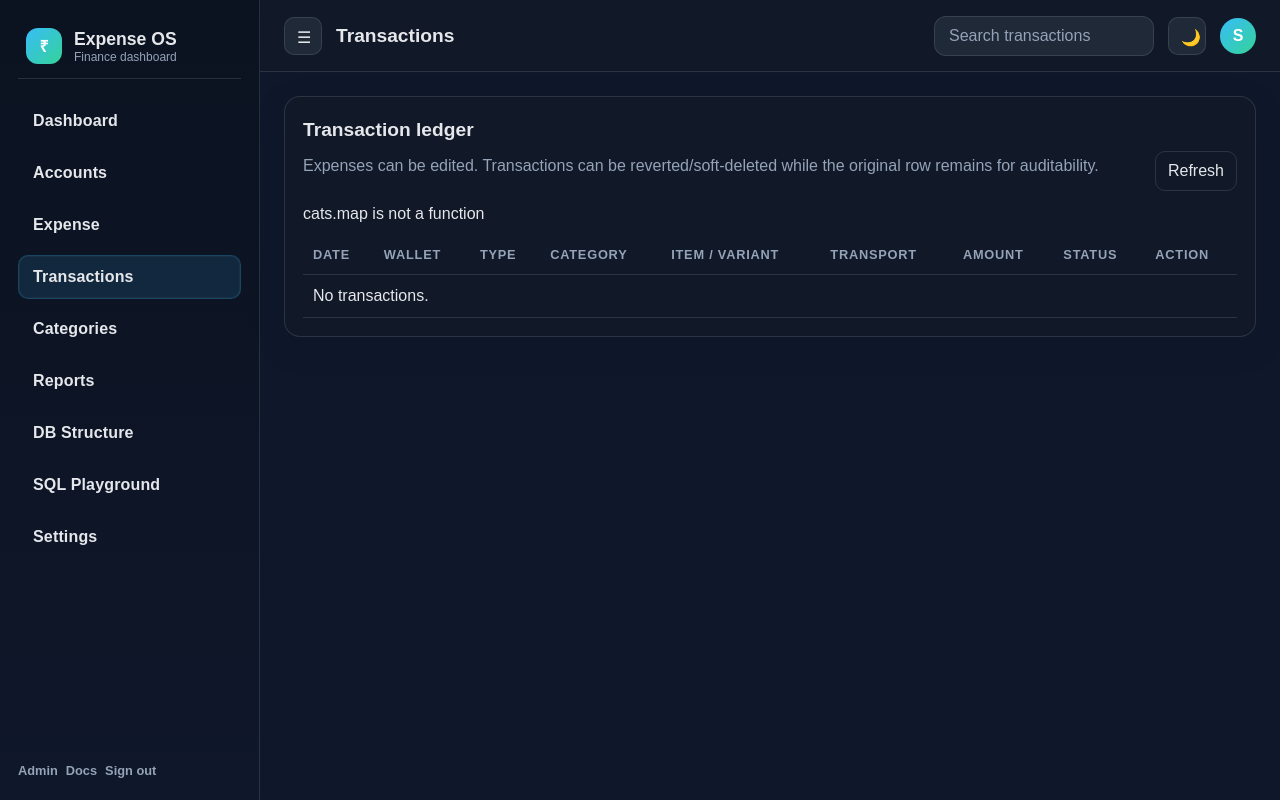
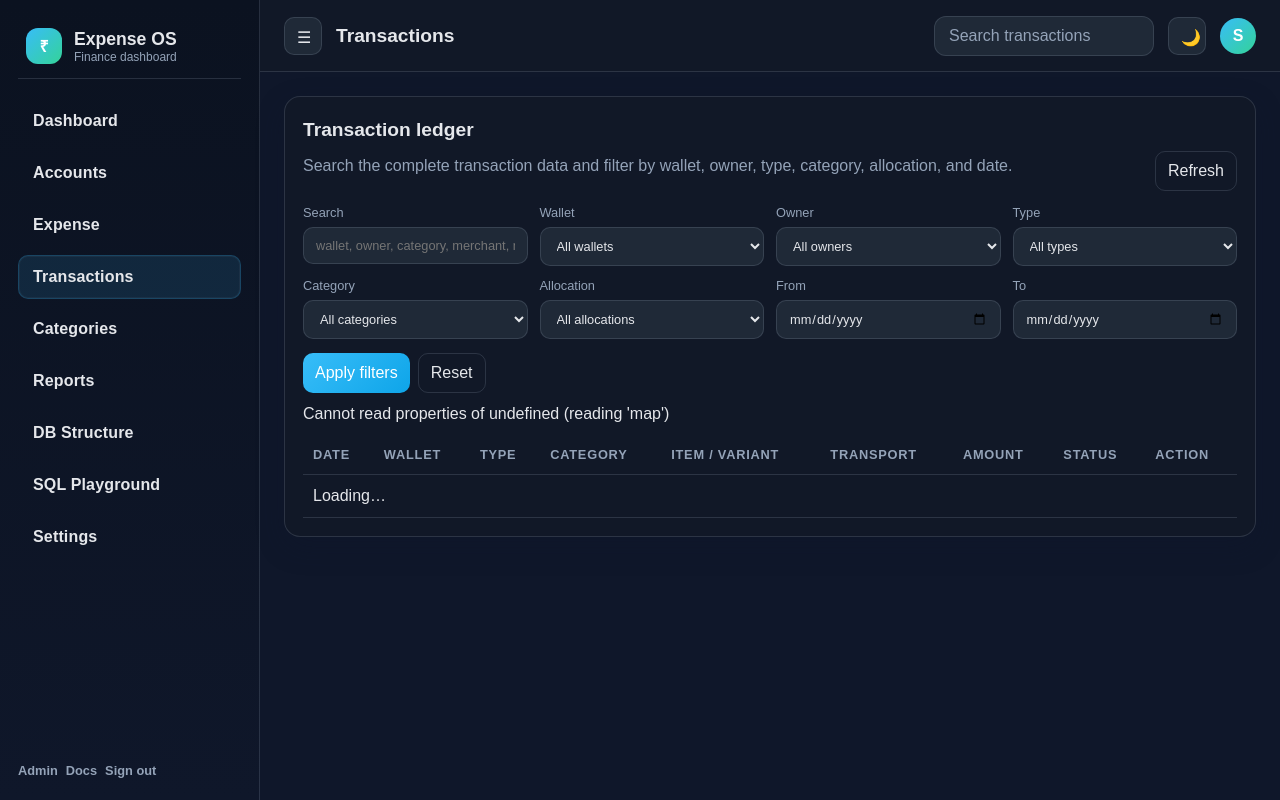
Before and after one commit to RBSIVAKALISANKARAN/pg_expense, a Django app: page /api/transactions/page/ in a window 1280 px wide. Run offline with Django 5.2, Linux system fonts and the light colour scheme; the visitor is signed in with stand-in values (Sample User, id 1); data comes from the database, SQL or seed files in the repository; data that the repository does not hold is empty.

Commit message:
Phase 4: add transaction search and filters UI

```diff
--- a/pg_expense/templates/transactions_enhanced.html
+++ b/pg_expense/templates/transactions_enhanced.html
@@ -3,7 +3,18 @@
 {% block page_title %}Transactions{% endblock %}
 {% block content %}
 <div class="card">
-  <div class="section-heading-row"><div><h3 class="section-title">Transaction ledger</h3><p class="muted">Expenses can be edited. Transactions can be reverted/soft-deleted while the original row remains for auditability.</p></div><button id="refresh-transactions" class="secondary" type="button">Refresh</button></div>
+  <div class="section-heading-row"><div><h3 class="section-title">Transaction ledger</h3><p class="muted">Search the complete transaction data and filter by wallet, owner, type, category, allocation, and date.</p></div><button id="refresh-transactions" class="secondary" type="button">Refresh</button></div>
+  <div class="form-grid" style="margin:14px 0">
+    <label>Search<input id="filter-search" placeholder="wallet, owner, category, merchant, note, item…"></label>
+    <label>Wallet<select id="filter-account"><option value="">All wallets</option></select></label>
+    <label>Owner<select id="filter-owner"><option value="">All owners</option></select></label>
+    <label>Type<select id="filter-type"><option value="">All types</option></select></label>
+    <label>Category<select id="filter-category"><option value="">All categories</option></select></label>
+    <label>Allocation<select id="filter-allocation"><option value="">All allocations</option></select></label>
+    <label>From<input id="filter-from" type="date"></label>
+    <label>To<input id="filter-to" type="date"></label>
+  </div>
+  <div style="display:flex;gap:8px;margin-bottom:12px"><button id="apply-filters" class="primary" type="button">Apply filters</button><button id="reset-filters" class="secondary" type="button">Reset</button></div>
   <div id="ledger-message" class="muted" role="status" aria-live="polite">Loading transactions…</div>
   <div class="table-wrap"><table class="data-table"><thead><tr><th>Date</th><th>Wallet</th><th>Type</th><th>Category</th><th>Item / Variant</th><th>Transport</th><th>Amount</th><th>Status</th><th>Action</th></tr></thead><tbody id="body"><tr><td colspan="9">Loading…</td></tr></tbody></table></div>
 </div>
@@ -13,18 +24,19 @@
 <script>
 let rows=[],cats=[],subs=[],items=[];
 const $=id=>document.getElementById(id),csrf=()=>document.cookie.match(/csrftoken=([^;]+)/)?.[1]||'',money=v=>new Intl.NumberFormat('en-IN',{style:'currency',currency:'INR'}).format(Number(v||0)),date=v=>new Date(v).toLocaleString('en-IN');
-async function get(u){const r=await fetch(u);let d={};try{d=await r.json();}catch(_){ }if(!r.ok)throw Error(d.detail||'Request failed');return d;}
+async function get(u){const r=await fetch(u,{credentials:'same-origin'});let d={};try{d=await r.json();}catch(_){ }if(!r.ok)throw Error(d.detail||'Request failed');return d;}
 function message(text,error=false){$('ledger-message').textContent=text;$('ledger-message').className=error?'error':'muted';}
-async function load(){const refresh=$('refresh-transactions');refresh.disabled=true;refresh.textContent='Loading…';message('Loading transactions…');try{[rows,cats,subs,items]=await Promise.all([get('/api/transactions/all/'),get('/api/categories/'),get('/api/subcategories/'),get('/api/items/')]);render();$('edit-category').innerHTML='<option value="">Uncategorized</option>'+cats.map(c=>`<option value="${escapeHtml(c.id)}">${escapeHtml(c.name)}</option>`).join('');message(rows.length?`${rows.length} transaction(s) loaded.`:'No transactions recorded yet.');}catch(e){rows=[];render();message(e.message||'Unable to load transactions.',true);}finally{refresh.disabled=false;refresh.textContent='Refresh';}}
+function query(){const p=new URLSearchParams();[['search','filter-search'],['account','filter-account'],['owner','filter-owner'],['type','filter-type'],['category','filter-category'],['allocation','filter-allocation'],['date_from','filter-from'],['date_to','filter-to']].forEach(([k,id])=>{const v=$(id).value;if(v)p.set(k,v);});return p.toString();}
+function fillSelect(id,items,placeholder){$(id).innerHTML=`<option value="">${placeholder}</option>`+items.map(x=>`<option value="${escapeHtml(x.id??x.value)}">${escapeHtml(x.name??x.label)}</option>`).join('');}
+async function loadOptions(){const d=await get('/api/transactions/filter-options/');fillSelect('filter-account',d.accounts,'All wallets');fillSelect('filter-owner',d.owners,'All owners');fillSelect('filter-type',d.types,'All types');fillSelect('filter-category',d.categories,'All categories');fillSelect('filter-allocation',d.allocations,'All allocations');cats=d.categories;subs=d.subcategories;items=d.items;$('edit-category').innerHTML='<option value="">Uncategorized</option>'+cats.map(c=>`<option value="${escapeHtml(c.id)}">${escapeHtml(c.name)}</option>`).join('');}
+async function load(){const refresh=$('refresh-transactions');refresh.disabled=true;refresh.textContent='Loading…';message('Loading transactions…');try{const d=await get('/api/transactions/all/?'+query());rows=d.results||[];render();message(rows.length?`${rows.length} transaction(s) loaded.`:'No transactions match the current filters.');}catch(e){rows=[];render();message(e.message||'Unable to load transactions.',true);}finally{refresh.disabled=false;refresh.textContent='Refresh';}}
 function render(){$('body').innerHTML=rows.length?rows.map(t=>{const md=t.metadata||{},rev=md.reverted||md.deleted;const tr=(md.transport_from||md.transport_to)?`${escapeHtml(md.transport_from||'?')} → ${escapeHtml(md.transport_to||'?')} (${escapeHtml(md.transport_mode||'')})`:'—';return `<tr><td>${escapeHtml(date(t.occurred_at||t.created_at))}</td><td>${escapeHtml(t.account)}</td><td>${escapeHtml(t.type)}</td><td>${escapeHtml(t.category_name||'—')}</td><td>${escapeHtml(t.item_name||'Custom')}${t.variant?' / '+escapeHtml(t.variant):''}</td><td>${tr}</td><td>${money(t.amount)}</td><td>${escapeHtml(md.deleted?'Deleted':rev?'Reverted':'Active')}</td><td>${!rev&&t.type==='expense'?`<button class="secondary" onclick="editTx('${escapeHtml(t.id)}')">Edit</button> `:''}${!rev?`<button class="secondary" onclick="revertTx('${escapeHtml(t.id)}')">Revert</button> <button class="secondary" onclick="deleteTx('${escapeHtml(t.id)}')">Delete</button>`:''}</td></tr>`}).join(''):'<tr><td colspan="9">No transactions.</td></tr>';}
 function populateEdit(){const c=$('edit-category').value;$('edit-subcategory').innerHTML='<option value="">None</option>'+subs.filter(s=>s.category===c).map(s=>`<option value="${escapeHtml(s.id)}">${escapeHtml(s.name)}</option>`).join('');const s=$('edit-subcategory').value;$('edit-item').innerHTML='<option value="">Custom / Other</option>'+items.filter(i=>s?i.subcategory===s:i.category===c).map(i=>`<option value="${escapeHtml(i.id)}">${escapeHtml(i.name)}</option>`).join('');}
-$('edit-category').onchange=populateEdit;$('edit-subcategory').onchange=populateEdit;$('refresh-transactions').onclick=load;
-async function action(url,method,confirmText){if(!confirm(confirmText))return;try{const r=await fetch(url,{method,headers:{'X-CSRFToken':csrf()}});let d={};try{d=await r.json();}catch(_){ }if(!r.ok)throw Error(d.detail||JSON.stringify(d));await load();}catch(e){message(e.message||'Action failed.',true);}}
-window.revertTx=id=>action('/api/transactions/'+encodeURIComponent(id)+'/revert/','POST','Revert this transaction and restore its balance movement?');
-window.deleteTx=id=>action('/api/transactions/'+encodeURIComponent(id)+'/revert/','DELETE','Soft-delete this transaction? Its audit row will remain and the balance movement will be reverted.');
+$('edit-category').onchange=populateEdit;$('edit-subcategory').onchange=populateEdit;$('refresh-transactions').onclick=load;$('apply-filters').onclick=load;$('reset-filters').onclick=()=>{['filter-search','filter-account','filter-owner','filter-type','filter-category','filter-allocation','filter-from','filter-to'].forEach(id=>$(id).value='');load();};
+async function action(url,method,confirmText){if(!confirm(confirmText))return;try{const r=await fetch(url,{method,headers:{'X-CSRFToken':csrf()},credentials:'same-origin'});let d={};try{d=await r.json();}catch(_){ }if(!r.ok)throw Error(d.detail||JSON.stringify(d));await load();}catch(e){message(e.message||'Action failed.',true);}}
+window.revertTx=id=>action('/api/transactions/'+encodeURIComponent(id)+'/revert/','POST','Revert this transaction and restore its balance movement?');window.deleteTx=id=>action('/api/transactions/'+encodeURIComponent(id)+'/revert/','DELETE','Soft-delete this transaction? Its audit row will remain and the balance movement will be reverted.');
 window.editTx=id=>{const t=rows.find(x=>x.id===id);if(!t)return;const m=t.metadata||{};$('edit-panel').style.display='block';$('edit-id').value=id;$('edit-amount').value=t.amount;$('edit-category').value=t.category||'';populateEdit();$('edit-subcategory').value=t.subcategory||'';populateEdit();$('edit-item').value=t.item||'';$('edit-variant').value=t.variant||'';$('edit-meal').value=t.meal||'';$('edit-from').value=m.transport_from||'';$('edit-to').value=m.transport_to||'';$('edit-mode').value=m.transport_mode||'';$('edit-bus').value=m.bus_type||'';$('edit-payment').value=m.payment_method||'';$('edit-note').value=m.note||'';$('edit-message').textContent='';};
-$('cancel-edit').onclick=()=>{$('edit-panel').style.display='none';};
-$('save-edit').onclick=async()=>{const amount=Number($('edit-amount').value||0);if(amount<=0){$('edit-message').textContent='Amount must be greater than zero.';$('edit-message').className='error';return;}const button=$('save-edit');button.disabled=true;button.textContent='Saving…';$('edit-message').textContent='';try{const id=$('edit-id').value,b={amount:$('edit-amount').value,category:$('edit-category').value||null,subcategory:$('edit-subcategory').value||null,item:$('edit-item').value||null,variant:$('edit-variant').value,meal:$('edit-meal').value,transport_from:$('edit-from').value,transport_to:$('edit-to').value,transport_mode:$('edit-mode').value,bus_type:$('edit-bus').value,payment_method:$('edit-payment').value,note:$('edit-note').value};const r=await fetch('/api/transactions/'+encodeURIComponent(id)+'/edit/',{method:'PATCH',headers:{'Content-Type':'application/json','X-CSRFToken':csrf()},body:JSON.stringify(b)});let d={};try{d=await r.json();}catch(_){ }if(!r.ok)throw Error(d.detail||JSON.stringify(d));$('edit-message').textContent='Saved.';$('edit-message').className='success';$('edit-panel').style.display='none';await load();}catch(e){$('edit-message').textContent=e.message||'Unable to save changes.';$('edit-message').className='error';}finally{button.disabled=false;button.textContent='Save changes';}};
-load();
+$('cancel-edit').onclick=()=>{$('edit-panel').style.display='none';};$('save-edit').onclick=async()=>{const amount=Number($('edit-amount').value||0);if(amount<=0){$('edit-message').textContent='Amount must be greater than zero.';$('edit-message').className='error';return;}const button=$('save-edit');button.disabled=true;button.textContent='Saving…';$('edit-message').textContent='';try{const id=$('edit-id').value,b={amount:$('edit-amount').value,category:$('edit-category').value||null,subcategory:$('edit-subcategory').value||null,item:$('edit-item').value||null,variant:$('edit-variant').value,meal:$('edit-meal').value,transport_from:$('edit-from').value,transport_to:$('edit-to').value,transport_mode:$('edit-mode').value,bus_type:$('edit-bus').value,payment_method:$('edit-payment').value,note:$('edit-note').value};const r=await fetch('/api/transactions/'+encodeURIComponent(id)+'/edit/',{method:'PATCH',headers:{'Content-Type':'application/json','X-CSRFToken':csrf()},credentials:'same-origin',body:JSON.stringify(b)});let d={};try{d=await r.json();}catch(_){ }if(!r.ok)throw Error(d.detail||JSON.stringify(d));$('edit-message').textContent='Saved.';$('edit-message').className='success';$('edit-panel').style.display='none';await load();}catch(e){$('edit-message').textContent=e.message||'Unable to save changes.';$('edit-message').className='error';}finally{button.disabled=false;button.textContent='Save changes';}};
+(async()=>{try{await loadOptions();await load();}catch(e){message(e.message||'Unable to initialize transaction filters.',true);}})();
 </script>
 {% endblock %}
```
